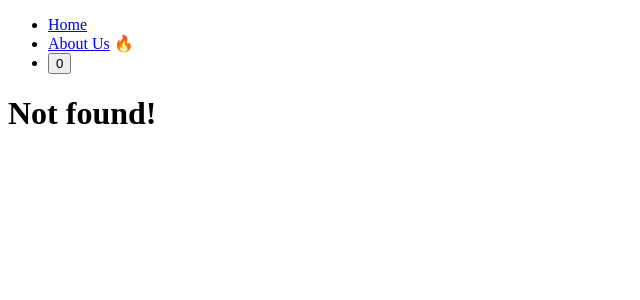
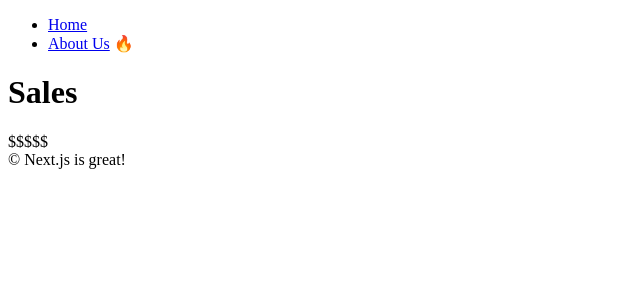
Before and after one commit to hg-ian-choi/nextjs-example-nmc, a Next.js app: page /about-us/company/jobs/sales in a window 1280 px wide. Before the commit this address had no page. Shown: the top 300 px of the page, without its empty margins (0-640 px from the left). Built offline with nearby package versions, Linux system fonts and the light colour scheme.

Commit message:
nmc: try layout

```diff
--- /dev/null
+++ b/app/about-us/company/jobs/sales/layout.tsx
@@ -0,0 +1,10 @@
+import React from "react";
+
+export default function SalesLayout({children}: { children: React.ReactNode }) {
+    return (
+        <div>
+            {children}
+            $$$$$
+        </div>
+    );
+}
--- /dev/null
+++ b/app/about-us/company/jobs/sales/page.tsx
@@ -0,0 +1,5 @@
+export default function Sales() {
+    return (
+        <h1>Sales</h1>
+    );
+}
--- /dev/null
+++ b/app/about-us/layout.tsx
@@ -0,0 +1,10 @@
+import React from "react";
+
+export default function AboutUsLayout({children}: { children: React.ReactNode }) {
+    return (
+        <div>
+            {children}
+            &copy; Next.js is great!
+        </div>
+    );
+}
--- a/app/about-us/page.tsx
+++ b/app/about-us/page.tsx
@@ -1,9 +1,6 @@
-import Navigation from "../../components/navigation";
-
 export default function AboutUs() {
     return (
         <div>
-            <Navigation/>
             <h1>About us!</h1>
         </div>
     );
--- a/app/layout.tsx
+++ b/app/layout.tsx
@@ -1,3 +1,6 @@
+import React from "react";
+import Navigation from "../components/navigation";
+
 export const metadata = {
     title: "Next.js",
     description: "Generated by Next.js",
@@ -6,7 +9,10 @@
 export default function RootLayout({children}: { children: React.ReactNode }) {
     return (
         <html lang="en">
-        <body>{children}</body>
+        <body>
+        <Navigation/>
+        {children}
+        </body>
         </html>
     );
 }
--- a/app/page.tsx
+++ b/app/page.tsx
@@ -1,9 +1,6 @@
-import Navigation from "../components/navigation";
-
 export default function Page() {
     return (
         <div>
-            <Navigation/>
             <h1>Hello, World!</h1>
         </div>
     );
--- a/components/navigation.tsx
+++ b/components/navigation.tsx
@@ -2,11 +2,9 @@
 
 import Link from "next/link";
 import {usePathname} from "next/navigation";
-import {useState} from "react";
 
 export default function Navigation() {
     const path: string = usePathname()
-    const [count, setCount] = useState(0);
 
     return (
         <nav>
@@ -17,9 +15,6 @@
                 <li>
                     <Link href={"/about-us"}>About Us</Link> {path !== "/" ? "🔥" : ""}
                 </li>
-                <li>
-                    <button onClick={() => setCount(count + 1)}>{count}</button>
-                </li>
             </ul>
         </nav>
     );
```
